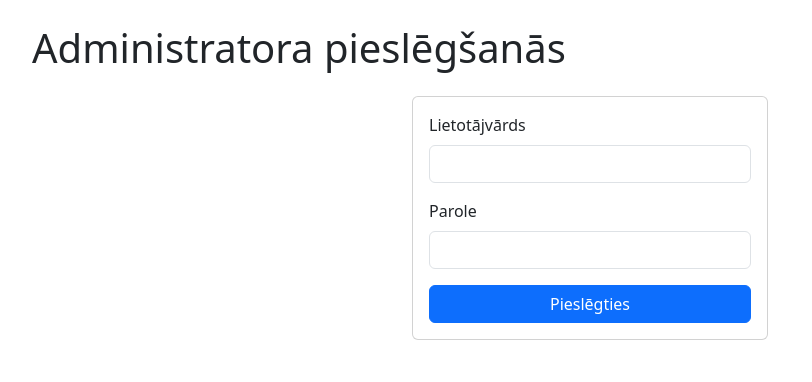
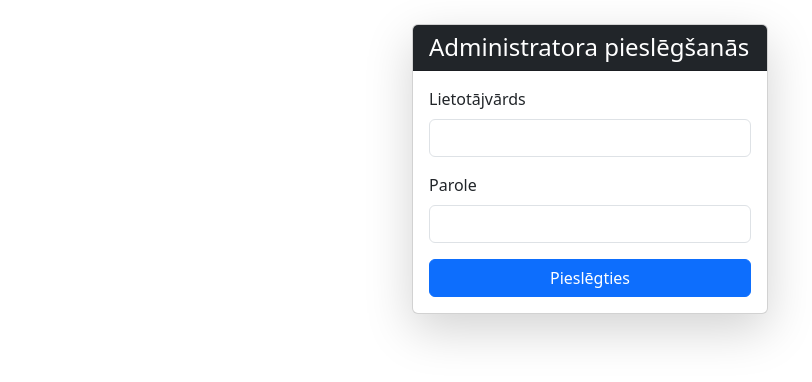
Before and after one commit to Stegadons/Copilot-Tournament, a Flask app: page /admin/login in a window 1280 px wide. Shown: the part 56-438 px from the top of the page, without its empty margins (50-862 px from the left). Run offline with Flask 3, Linux system fonts and the light colour scheme.

Commit message:
cosmetic changes

```diff
--- a/templates/admin_login.html
+++ b/templates/admin_login.html
@@ -1,7 +1,6 @@
 {% extends "base.html" %}
 
 {% block content %}
-<h1 class="mb-4">Administratora pieslēgšanās</h1>
 
 {% if error %}
 <div class="alert alert-danger">
@@ -11,7 +10,12 @@
 
 <div class="row justify-content-center">
   <div class="col-md-4">
-    <form method="post" class="card card-body">
+    <div class="card shadow-lg">
+      <div class="card-header bg-dark text-white">
+        <h4 class="mb-0">Administratora pieslēgšanās</h1>
+      </div>
+      <div class="card-body">
+        <form method="post" >
           <div class="mb-3">
             <label class="form-label">Lietotājvārds</label>
             <input type="text" name="username" class="form-control" required>
@@ -24,4 +28,5 @@
         </form>
       </div>
   </div>
+</div>
 {% endblock %}
```
Lines whose indentation alone changed are shown as unchanged.
